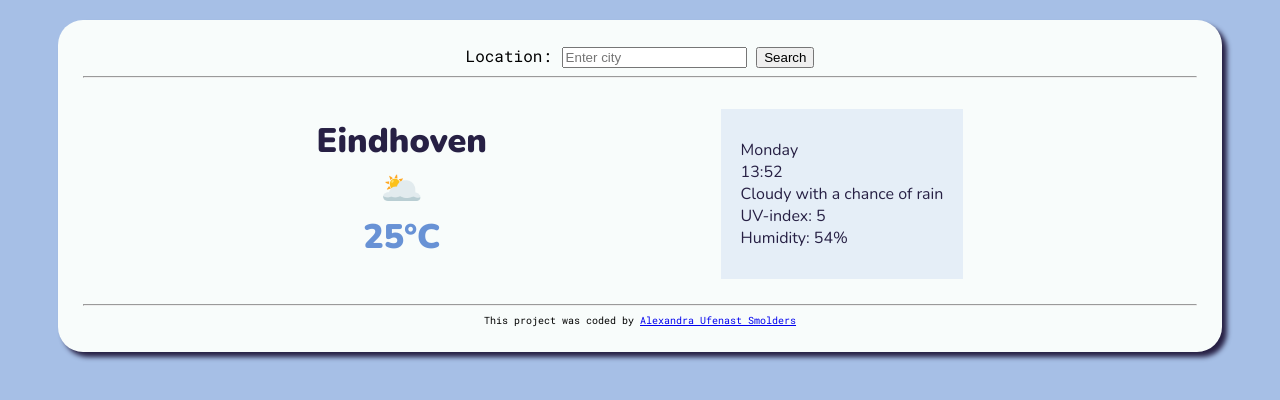
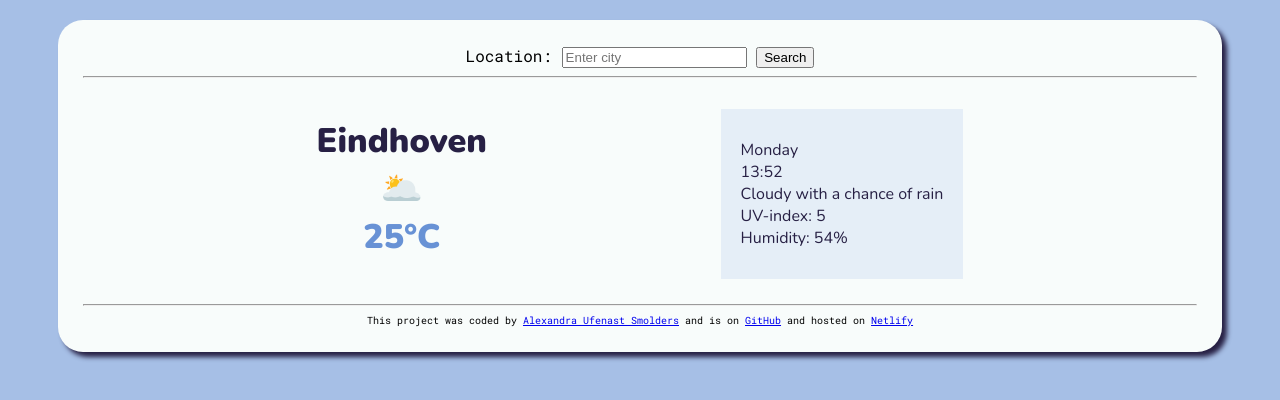
Before and after one commit to alexandrabeep/SheCodes-Project, a website: page index.html in a window 1280 px wide. Drawn offline with nearby package versions, Linux system fonts and the light colour scheme; a web font is replaced by a local one.

Commit message:
Updated credit links

```diff
--- a/index.html
+++ b/index.html
@@ -55,10 +55,22 @@
       <hr />
       <footer>
         This project was coded by
+        <a href="https://github.com/alexandrabeep" target="_blank"
+          >Alexandra Ufenast Smolders</a
+        >
+        and is on
         <a
-          href="https://www.shecodes.io/graduates/137971-alexandra-ufenast-smolders"
+          href="https://github.com/alexandrabeep/SheCodes-Project"
           target="_blank"
-          >Alexandra Ufenast Smolders</a
+        >
+          GitHub</a
+        >
+        and hosted on
+        <a
+          href="https://app.netlify.com/sites/radiant-unicorn-e665f8/overview"
+          target="_blank"
+        >
+          Netlify</a
         >
       </footer>
     </div>
```
